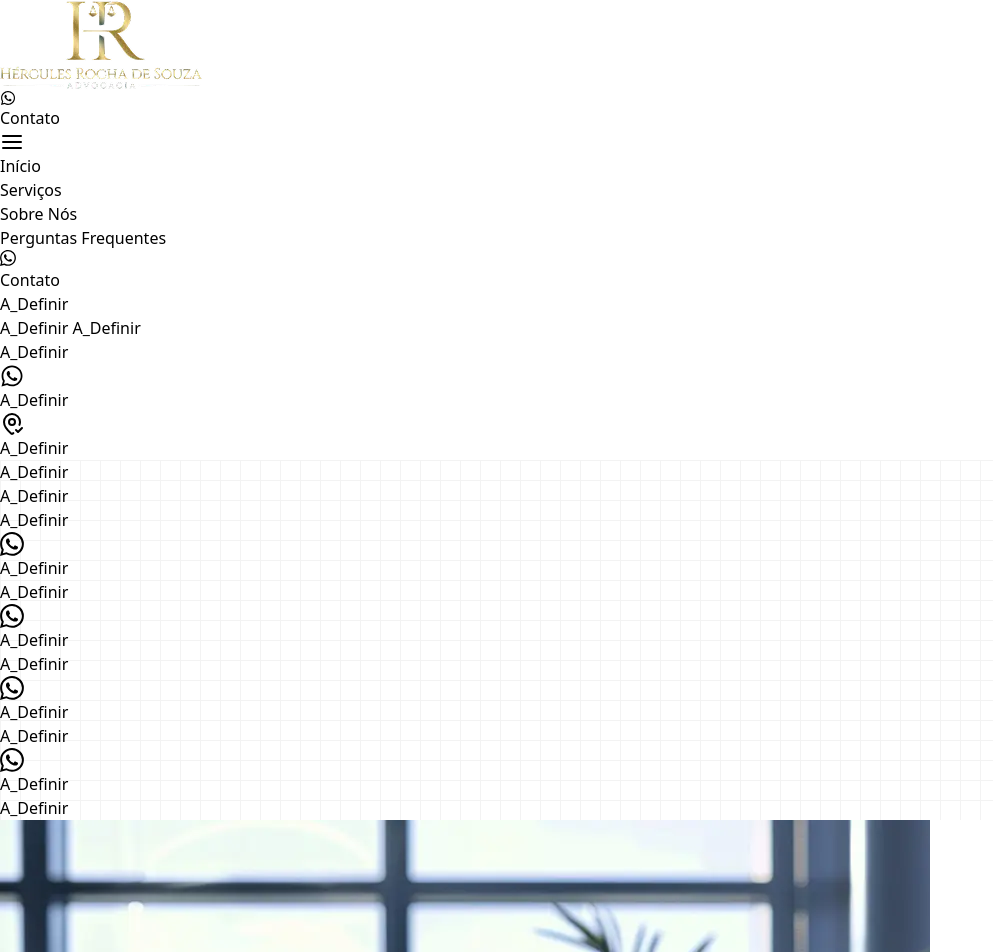
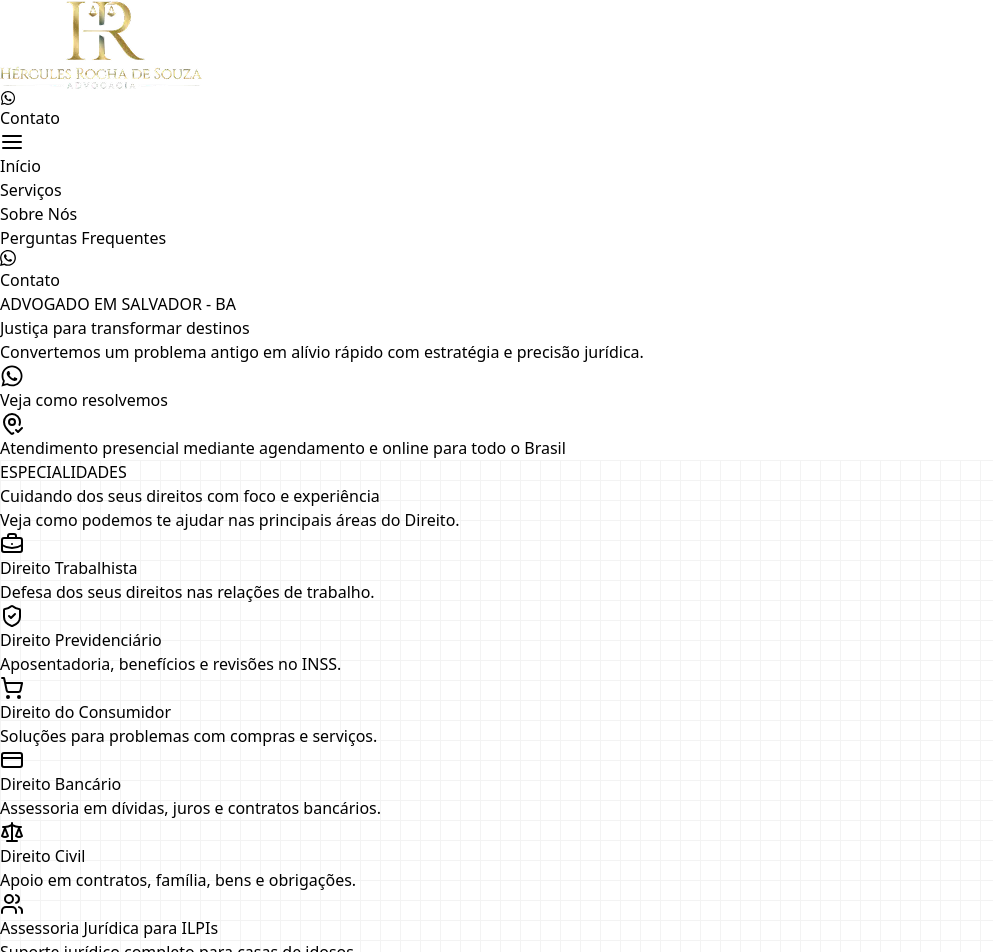
Before and after one commit to Paper-Street-Softwares/Dev-Template, a React (Vite) app: page / in a window 1280 px wide. Shown: the top 952 px of the page, without its empty margins (0-993 px from the left). Built offline with nearby package versions, Linux system fonts and the light colour scheme; a web font is replaced by a local one.

Commit message:
fix: Features

```diff
--- a/src/content/content.jsx
+++ b/src/content/content.jsx
@@ -129,20 +129,21 @@ const content = {
       ctaButtonTextResponsive: "Contato",
     },
     hero: {
-      miniTag: "A_Definir",
+      miniTag: "ADVOGADO EM SALVADOR - BA",
       title: (
         <h1 className="mb-[16px]">
-          A_Definir
-          <span className="text-primary"> A_Definir</span>
+          Justiça para transformar
+          <span className="text-primary"> destinos</span>
         </h1>
       ),
-      subtitle: "A_Definir",
+      subtitle:
+        "Convertemos um problema antigo em alívio rápido com estratégia e precisão jurídica.",
       heroImgPhone: heroImgPhone, // img da pessoa mobile
       heroDesktop: heroImgDesktop, //bg com foto da pessoa
       heroImg: bgHeroImg, //fundo da Hero
       heroDefaultImage: heroDefaultImg, //imagem da heroDefault Mobile
       backgroundPerson: backgroundPersonMobile,
-      ctaButtonText: "A_Definir",
+      ctaButtonText: "Veja como resolvemos",
       obsHero: {
         icon: (
           <svg
@@ -162,7 +163,7 @@ const content = {
             <path d="m16 18 2 2 4-4" />
           </svg>
         ),
-        text: "A_Definir",
+        text: "Atendimento presencial mediante agendamento e online para todo o Brasil",
       },
       ctaButtonAriaLabel:
         "Botão para chamada de ação para contato pelo whatsapp",
@@ -188,14 +189,14 @@ const content = {
       },
     },
     features: {
-      miniTag: "A_Definir",
-      title: "A_Definir",
-      subtitle: "A_Definir",
+      miniTag: "ESPECIALIDADES",
+      title: "Cuidando dos seus direitos com foco e experiência",
+      subtitle: "Veja como podemos te ajudar nas principais áreas do Direito.",
       imgFeatures: imgFeatures,
       card1: {
         img: featuresImg1,
-        title: "A_Definir",
-        subtitle: "A_Definir",
+        title: "Direito Trabalhista",
+        subtitle: "Defesa dos seus direitos nas relações de trabalho.",
         description: (
           <div>
             A_Definir
@@ -210,11 +211,18 @@ const content = {
             xmlns="http://www.w3.org/2000/svg"
             width="24"
             height="24"
-            fill="currentColor"
-            className="bi bi-whatsapp"
-            viewBox="0 0 16 16"
+            viewBox="0 0 24 24"
+            fill="none"
+            stroke="currentColor"
+            stroke-width="2"
+            stroke-linecap="round"
+            stroke-linejoin="round"
+            class="lucide lucide-briefcase-business-icon lucide-briefcase-business"
           >
-            <path d="M13.601 2.326A7.85 7.85 0 0 0 7.994 0C3.627 0 .068 3.558.064 7.926c0 1.399.366 2.76 1.057 3.965L0 16l4.204-1.102a7.9 7.9 0 0 0 3.79.965h.004c4.368 0 7.926-3.558 7.93-7.93A7.9 7.9 0 0 0 13.6 2.326zM7.994 14.521a6.6 6.6 0 0 1-3.356-.92l-.24-.144-2.494.654.666-2.433-.156-.251a6.56 6.56 0 0 1-1.007-3.505c0-3.626 2.957-6.584 6.591-6.584a6.56 6.56 0 0 1 4.66 1.931 6.56 6.56 0 0 1 1.928 4.66c-.004 3.639-2.961 6.592-6.592 6.592m3.615-4.934c-.197-.099-1.17-.578-1.353-.646-.182-.065-.315-.099-.445.099-.133.197-.513.646-.627.775-.114.133-.232.148-.43.05-.197-.1-.836-.308-1.592-.985-.59-.525-.985-1.175-1.103-1.372-.114-.198-.011-.304.088-.403.087-.088.197-.232.296-.346.1-.114.133-.198.198-.33.065-.134.034-.248-.015-.347-.05-.099-.445-1.076-.612-1.47-.16-.389-.323-.335-.445-.34-.114-.007-.247-.007-.38-.007a.73.73 0 0 0-.529.247c-.182.198-.691.677-.691 1.654s.71 1.916.81 2.049c.098.133 1.394 2.132 3.383 2.992.47.205.84.326 1.129.418.475.152.904.129 1.246.08.38-.058 1.171-.48 1.338-.943.164-.464.164-.86.114-.943-.049-.084-.182-.133-.38-.232" />
+            <path d="M12 12h.01" />
+            <path d="M16 6V4a2 2 0 0 0-2-2h-4a2 2 0 0 0-2 2v2" />
+            <path d="M22 13a18.15 18.15 0 0 1-20 0" />
+            <rect width="20" height="14" x="2" y="6" rx="2" />
           </svg>
         ),
         buttonLabelModal: "Fale Conosco",
@@ -222,8 +230,8 @@ const content = {
       },
       card2: {
         img: featuresImg2,
-        title: "A_Definir",
-        subtitle: "A_Definir",
+        title: "Direito Previdenciário",
+        subtitle: "Aposentadoria, benefícios e revisões no INSS.",
         description: (
           <div>
             A_Definir
@@ -238,11 +246,16 @@ const content = {
             xmlns="http://www.w3.org/2000/svg"
             width="24"
             height="24"
-            fill="currentColor"
-            className="bi bi-whatsapp"
-            viewBox="0 0 16 16"
+            viewBox="0 0 24 24"
+            fill="none"
+            stroke="currentColor"
+            stroke-width="2"
+            stroke-linecap="round"
+            stroke-linejoin="round"
+            class="lucide lucide-shield-check-icon lucide-shield-check"
           >
-            <path d="M13.601 2.326A7.85 7.85 0 0 0 7.994 0C3.627 0 .068 3.558.064 7.926c0 1.399.366 2.76 1.057 3.965L0 16l4.204-1.102a7.9 7.9 0 0 0 3.79.965h.004c4.368 0 7.926-3.558 7.93-7.93A7.9 7.9 0 0 0 13.6 2.326zM7.994 14.521a6.6 6.6 0 0 1-3.356-.92l-.24-.144-2.494.654.666-2.433-.156-.251a6.56 6.56 0 0 1-1.007-3.505c0-3.626 2.957-6.584 6.591-6.584a6.56 6.56 0 0 1 4.66 1.931 6.56 6.56 0 0 1 1.928 4.66c-.004 3.639-2.961 6.592-6.592 6.592m3.615-4.934c-.197-.099-1.17-.578-1.353-.646-.182-.065-.315-.099-.445.099-.133.197-.513.646-.627.775-.114.133-.232.148-.43.05-.197-.1-.836-.308-1.592-.985-.59-.525-.985-1.175-1.103-1.372-.114-.198-.011-.304.088-.403.087-.088.197-.232.296-.346.1-.114.133-.198.198-.33.065-.134.034-.248-.015-.347-.05-.099-.445-1.076-.612-1.47-.16-.389-.323-.335-.445-.34-.114-.007-.247-.007-.38-.007a.73.73 0 0 0-.529.247c-.182.198-.691.677-.691 1.654s.71 1.916.81 2.049c.098.133 1.394 2.132 3.383 2.992.47.205.84.326 1.129.418.475.152.904.129 1.246.08.38-.058 1.171-.48 1.338-.943.164-.464.164-.86.114-.943-.049-.084-.182-.133-.38-.232" />
+            <path d="M20 13c0 5-3.5 7.5-7.66 8.95a1 1 0 0 1-.67-.01C7.5 20.5 4 18 4 13V6a1 1 0 0 1 1-1c2 0 4.5-1.2 6.24-2.72a1.17 1.17 0 0 1 1.52 0C14.51 3.81 17 5 19 5a1 1 0 0 1 1 1z" />
+            <path d="m9 12 2 2 4-4" />
           </svg>
         ),
         buttonLabelModal: "Fale Conosco",
@@ -250,8 +263,8 @@ const content = {
       },
       card3: {
         img: featuresImg3,
-        title: "A_Definir",
-        subtitle: "A_Definir",
+        title: "Direito do Consumidor",
+        subtitle: "Soluções para problemas com compras e serviços.",
         description: (
           <div>
             A_Definir <br />
@@ -265,11 +278,17 @@ const content = {
             xmlns="http://www.w3.org/2000/svg"
             width="24"
             height="24"
-            fill="currentColor"
-            className="bi bi-whatsapp"
-            viewBox="0 0 16 16"
+            viewBox="0 0 24 24"
+            fill="none"
+            stroke="currentColor"
+            stroke-width="2"
+            stroke-linecap="round"
+            stroke-linejoin="round"
+            class="lucide lucide-shopping-cart-icon lucide-shopping-cart"
           >
-            <path d="M13.601 2.326A7.85 7.85 0 0 0 7.994 0C3.627 0 .068 3.558.064 7.926c0 1.399.366 2.76 1.057 3.965L0 16l4.204-1.102a7.9 7.9 0 0 0 3.79.965h.004c4.368 0 7.926-3.558 7.93-7.93A7.9 7.9 0 0 0 13.6 2.326zM7.994 14.521a6.6 6.6 0 0 1-3.356-.92l-.24-.144-2.494.654.666-2.433-.156-.251a6.56 6.56 0 0 1-1.007-3.505c0-3.626 2.957-6.584 6.591-6.584a6.56 6.56 0 0 1 4.66 1.931 6.56 6.56 0 0 1 1.928 4.66c-.004 3.639-2.961 6.592-6.592 6.592m3.615-4.934c-.197-.099-1.17-.578-1.353-.646-.182-.065-.315-.099-.445.099-.133.197-.513.646-.627.775-.114.133-.232.148-.43.05-.197-.1-.836-.308-1.592-.985-.59-.525-.985-1.175-1.103-1.372-.114-.198-.011-.304.088-.403.087-.088.197-.232.296-.346.1-.114.133-.198.198-.33.065-.134.034-.248-.015-.347-.05-.099-.445-1.076-.612-1.47-.16-.389-.323-.335-.445-.34-.114-.007-.247-.007-.38-.007a.73.73 0 0 0-.529.247c-.182.198-.691.677-.691 1.654s.71 1.916.81 2.049c.098.133 1.394 2.132 3.383 2.992.47.205.84.326 1.129.418.475.152.904.129 1.246.08.38-.058 1.171-.48 1.338-.943.164-.464.164-.86.114-.943-.049-.084-.182-.133-.38-.232" />
+            <circle cx="8" cy="21" r="1" />
+            <circle cx="19" cy="21" r="1" />
+            <path d="M2.05 2.05h2l2.66 12.42a2 2 0 0 0 2 1.58h9.78a2 2 0 0 0 1.95-1.57l1.65-7.43H5.12" />
           </svg>
         ),
         buttonLabelModal: "Fale Conosco",
@@ -277,8 +296,8 @@ const content = {
       },
       card4: {
         img: featuresImg3,
-        title: "A_Definir",
-        subtitle: "A_Definir",
+        title: "Direito Bancário",
+        subtitle: "Assessoria em dívidas, juros e contratos bancários.",
         description: (
           <div>
             A_Definir
@@ -293,11 +312,16 @@ const content = {
             xmlns="http://www.w3.org/2000/svg"
             width="24"
             height="24"
-            fill="currentColor"
-            className="bi bi-whatsapp"
-            viewBox="0 0 16 16"
+            viewBox="0 0 24 24"
+            fill="none"
+            stroke="currentColor"
+            stroke-width="2"
+            stroke-linecap="round"
+            stroke-linejoin="round"
+            class="lucide lucide-credit-card-icon lucide-credit-card"
           >
-            <path d="M13.601 2.326A7.85 7.85 0 0 0 7.994 0C3.627 0 .068 3.558.064 7.926c0 1.399.366 2.76 1.057 3.965L0 16l4.204-1.102a7.9 7.9 0 0 0 3.79.965h.004c4.368 0 7.926-3.558 7.93-7.93A7.9 7.9 0 0 0 13.6 2.326zM7.994 14.521a6.6 6.6 0 0 1-3.356-.92l-.24-.144-2.494.654.666-2.433-.156-.251a6.56 6.56 0 0 1-1.007-3.505c0-3.626 2.957-6.584 6.591-6.584a6.56 6.56 0 0 1 4.66 1.931 6.56 6.56 0 0 1 1.928 4.66c-.004 3.639-2.961 6.592-6.592 6.592m3.615-4.934c-.197-.099-1.17-.578-1.353-.646-.182-.065-.315-.099-.445.099-.133.197-.513.646-.627.775-.114.133-.232.148-.43.05-.197-.1-.836-.308-1.592-.985-.59-.525-.985-1.175-1.103-1.372-.114-.198-.011-.304.088-.403.087-.088.197-.232.296-.346.1-.114.133-.198.198-.33.065-.134.034-.248-.015-.347-.05-.099-.445-1.076-.612-1.47-.16-.389-.323-.335-.445-.34-.114-.007-.247-.007-.38-.007a.73.73 0 0 0-.529.247c-.182.198-.691.677-.691 1.654s.71 1.916.81 2.049c.098.133 1.394 2.132 3.383 2.992.47.205.84.326 1.129.418.475.152.904.129 1.246.08.38-.058 1.171-.48 1.338-.943.164-.464.164-.86.114-.943-.049-.084-.182-.133-.38-.232" />
+            <rect width="20" height="14" x="2" y="5" rx="2" />
+            <line x1="2" x2="22" y1="10" y2="10" />
           </svg>
         ),
         buttonLabelModal: "Fale Conosco",
@@ -305,8 +329,8 @@ const content = {
       },
       card5: {
         img: 3,
-        title: "A_Definir",
-        subtitle: "A_Definir",
+        title: "Direito Civil",
+        subtitle: "Apoio em contratos, família, bens e obrigações.",
         description: (
           <div>
             A_Definir
@@ -327,11 +351,48 @@ const content = {
             stroke-width="2"
             stroke-linecap="round"
             stroke-linejoin="round"
-            class="lucide lucide-circle-dollar-sign-icon lucide-circle-dollar-sign"
+            class="lucide lucide-scale-icon lucide-scale"
           >
-            <circle cx="12" cy="12" r="10" />
-            <path d="M16 8h-6a2 2 0 1 0 0 4h4a2 2 0 1 1 0 4H8" />
-            <path d="M12 18V6" />
+            <path d="m16 16 3-8 3 8c-.87.65-1.92 1-3 1s-2.13-.35-3-1Z" />
+            <path d="m2 16 3-8 3 8c-.87.65-1.92 1-3 1s-2.13-.35-3-1Z" />
+            <path d="M7 21h10" />
+            <path d="M12 3v18" />
+            <path d="M3 7h2c2 0 5-1 7-2 2 1 5 2 7 2h2" />
+          </svg>
+        ),
+        buttonLabelModal: "Fale Conosco",
+        buttonLabel: "Saiba Mais",
+      },
+      card6: {
+        img: 3,
+        title: "Assessoria Jurídica para ILPIs",
+        subtitle: "Suporte jurídico completo para casas de idosos.",
+        description: (
+          <div>
+            A_Definir
+            <br />
+            <br />
+            A_Definir
+          </div>
+        ),
+        imgModal: imgFeaturesCardModal4,
+        icon: (
+          <svg
+            xmlns="http://www.w3.org/2000/svg"
+            width="24"
+            height="24"
+            viewBox="0 0 24 24"
+            fill="none"
+            stroke="currentColor"
+            stroke-width="2"
+            stroke-linecap="round"
+            stroke-linejoin="round"
+            class="lucide lucide-users-icon lucide-users"
+          >
+            <path d="M16 21v-2a4 4 0 0 0-4-4H6a4 4 0 0 0-4 4v2" />
+            <path d="M16 3.128a4 4 0 0 1 0 7.744" />
+            <path d="M22 21v-2a4 4 0 0 0-3-3.87" />
+            <circle cx="9" cy="7" r="4" />
           </svg>
         ),
         buttonLabelModal: "Fale Conosco",
--- a/src/pages/Index.jsx
+++ b/src/pages/Index.jsx
@@ -30,11 +30,11 @@ export default function Index() {
       />
       <Features
         colorMode={colorMode}
-        defaultFeature={true}
+        defaultFeature={false}
         button={false}
         modalWithCards={false}
         paragraphs={false}
-        sixCards={false}
+        sixCards={true}
         paragraphsModal={false}
       />
       <About modal={true} showGallery={false} colorMode={colorMode} />
```
Also changed, not shown: src/content/reset/content-reseted.jsx (+34 -0 lines).
